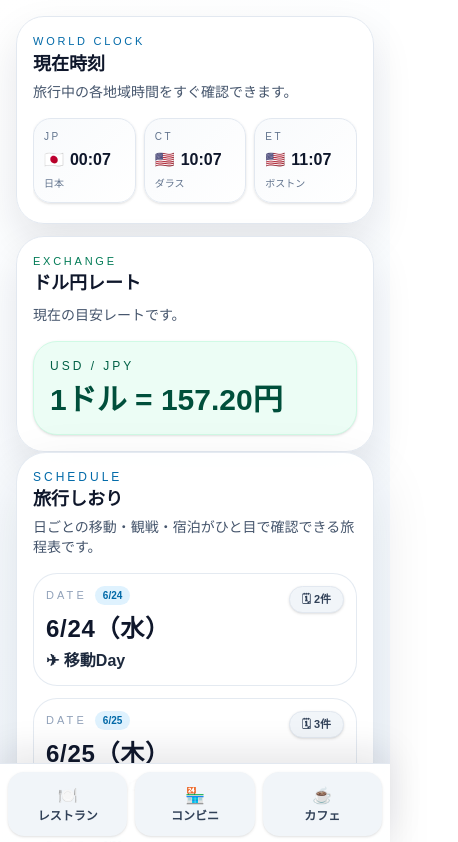
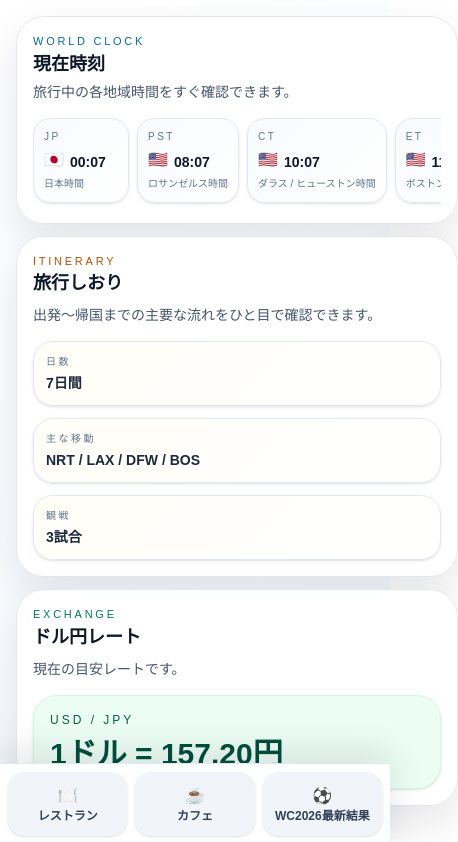
Before and after one commit to reemar1020-ai/WC2026tourapp, a Next.js app: page / in a window 390 px wide. Shown: the top 842 px of the page, 458 px wide, since content can reach past the window. Built offline with nearby package versions, Linux system fonts and the light colour scheme.

Commit message:
create mobile app ui

```diff
--- a/app/page.tsx
+++ b/app/page.tsx
@@ -30,206 +30,111 @@ const schedule: TravelDay[] = [
     date: "6/24",
     label: "移動Day",
     items: [
-      {
-        time: "17:00 [JP]",
-        title: "フライト",
-        kind: "✈ フライト",
-        location: "NRT",
-        memo: "18:40 [JP] NRT発 → 23:59 [CT] DFW着",
-      },
-      {
-        time: "時間未定",
-        title: "ホテル",
-        kind: "🏨 ホテル",
-        location: "場所未定",
-      },
+      { time: "15:40 [JP]", title: "NRT 第1ターミナル集合", kind: "集合", mapUrl: "https://maps.app.goo.gl/kYstFtFUcgC7KocZA" },
+      { time: "16:00 [JP]", title: "肉料理やきすきやんま", kind: "食事", mapUrl: "https://maps.app.goo.gl/P95nLJRHeAAJnLdM7" },
+      { time: "16:40 [JP]", title: "空港チェックイン 第1ターミナル", kind: "チェックイン" },
+      { time: "17:00〜18:00 [JP]", title: "ラウンジ", kind: "ラウンジ", memo: "軽食あり", url: "https://www.saisoncard.co.jp/creditcard/benefits-service/lounge/" },
+      { time: "18:10 [JP]", title: "搭乗準備", kind: "搭乗" },
+      { time: "18:40 [JP]", title: "フライト NRT → LAX", kind: "フライト", memo: "18:40 [JP] NRT発\n↓\n12:50 [PST] LAX着" },
+      { time: "12:50〜14:00 [PST]", title: "USA入国審査", kind: "入国審査" },
+      { time: "14:00〜16:00 [PST]", title: "LAX ターミナルB ラウンジ", kind: "ラウンジ", memo: "軽食あり" },
+      { time: "16:00〜17:00 [PST]", title: "国内線乗り換え移動", kind: "移動", memo: "LAX ターミナルB → ターミナル3" },
+      { time: "17:00 [PST]", title: "空港チェックイン", kind: "チェックイン", memo: "LAX ターミナル3" },
+      { time: "17:00〜18:15 [PST]", title: "ラウンジ", kind: "ラウンジ", memo: "軽食あり" },
+      { time: "18:30 [PST]", title: "搭乗ゲート", kind: "搭乗" },
+      { time: "18:53 [PST]", title: "フライト LAX → DFW", kind: "フライト", memo: "18:53 [PST] LAX発\n↓\n23:59 [CT] DFW着" },
+      { time: "25:00 [CT]", title: "ホテルチェックイン", kind: "ホテル", location: "Super 8 by Wyndham Irving/DFW Apt/North", mapUrl: "https://maps.app.goo.gl/suYUgd7VPLuMp2Qy9" },
     ],
   },
   {
     date: "6/25",
     label: "観戦Day1 ★",
     items: [
-      {
-        time: "〜18:00",
-        title: "自由時間",
-        kind: "🕒 自由時間",
-      },
-      {
-        time: "18:00 [CT]",
-        title: "JPN vs SWE",
-        kind: "⚽ 試合",
-        location: "AT&Tスタジアム",
-        venue: "会場: AT&Tスタジアム",
-        url: "https://www.fifa.com/ja/match-centre/match/17/285023/289273/400021471",
-        mapUrl: "https://maps.app.goo.gl/GWrpF7GaZuK4A11z6",
-      },
-      {
-        time: "時間未定",
-        title: "ホテル",
-        kind: "🏨 ホテル",
-        location: "場所未定",
-      },
+      { time: "8:00 [CT]", title: "朝食", kind: "食事" },
+      { time: "9:00〜13:00 [CT]", title: "Texas Card House", kind: "自由時間", mapUrl: "https://maps.app.goo.gl/5VP6x6zZBeonB2LcA" },
+      { time: "13:00 [CT]", title: "友達ピックアップ", kind: "移動" },
+      { time: "13:00 [CT]", title: "ランチ Texas Roadhouse", kind: "食事", mapUrl: "https://maps.app.goo.gl/39fidkkuZXzis9Fr5" },
+      { time: "16:00 [CT]", title: "入場", kind: "観光", venue: "AT&Tスタジアム", mapUrl: "https://maps.app.goo.gl/GWrpF7GaZuK4A11z6" },
+      { time: "18:00 [CT]", title: "キックオフ JPN vs SWE", kind: "試合", venue: "AT&Tスタジアム", url: "https://www.fifa.com/ja/match-centre/match/17/285023/289273/400021471", mapUrl: "https://maps.app.goo.gl/GWrpF7GaZuK4A11z6" },
+      { time: "21:00 [CT]", title: "ホテルチェックイン", kind: "ホテル", location: "Super 8 by Wyndham Irving/DFW Apt/North", mapUrl: "https://maps.app.goo.gl/suYUgd7VPLuMp2Qy9" },
     ],
   },
   {
     date: "6/26",
     label: "観戦Day2 ★",
     items: [
-      {
-        time: "6:00 [CT]",
-        title: "フライト",
-        kind: "✈ フライト",
-        location: "DFW → BOS",
-        memo: "07:05 [CT] DFW発 → 11:57 [ET] BOS着",
-      },
-      {
-        time: "12:00 [ET]",
-        title: "ランチ",
-        kind: "🍖 ランチ",
-      },
-      {
-        time: "13:00 [ET]〜14:00 [ET]",
-        title: "移動",
-        kind: "🚗 移動",
-      },
-      {
-        time: "15:00 [ET]",
-        title: "NOR vs FRA",
-        kind: "⚽ 試合",
-        location: "ジレットスタジアム",
-        venue: "会場: ジレットスタジアム",
-        url: "https://www.fifa.com/ja/match-centre/match/17/285023/289273/400021489",
-        mapUrl: "https://maps.app.goo.gl/CMtnP3nN18XTN1tm8",
-      },
-      {
-        time: "時間未定",
-        title: "ホテル",
-        kind: "🏨 ホテル",
-        location: "場所未定",
-      },
+      { time: "4:30 [CT]", title: "ホテルチェックアウト", kind: "ホテル" },
+      { time: "5:30 [CT]", title: "空港チェックイン", kind: "チェックイン", memo: "DFW ターミナルE", mapUrl: "https://maps.app.goo.gl/gKDHQDLEsCXWkV2V7" },
+      { time: "6:00 [CT]", title: "朝食 Drew Pearson's Sport 88", kind: "食事", mapUrl: "https://maps.app.goo.gl/oa4P6CnBCHLjGQRe8" },
+      { time: "6:45 [CT]", title: "搭乗ゲート", kind: "搭乗" },
+      { time: "07:05 [CT]", title: "フライト DFW → BOS", kind: "フライト", memo: "07:05 [CT] DFW発\n↓\n11:57 [ET] BOS着" },
+      { time: "12:30 [ET]", title: "移動", kind: "移動", memo: "Uber利用予定\n電車：要確認", options: [{ label: "シャトルバス検索", url: "https://www.google.com/search?q=BOS%E7%A9%BA%E6%B8%AF%E2%86%92Hampton+Inn+Boston+Logan+Airport+%E3%82%B7%E3%83%A3%E3%83%88%E3%83%AB%E3%83%90%E3%82%B9", buttonLabel: "シャトルバス検索" }] },
+      { time: "13:00 [ET]", title: "ホテルチェックイン", kind: "ホテル", location: "Hampton Inn Boston Logan Airport", mapUrl: "https://maps.app.goo.gl/kDtMLkQ859AKpLst7" },
+      { time: "13:00 [ET]", title: "移動", kind: "移動", memo: "Uber利用予定\n電車：要確認" },
+      { time: "14:00 [ET]", title: "入場", kind: "観光", venue: "ジレット・スタジアム", mapUrl: "https://maps.app.goo.gl/vM1JASkx3EV6YEDm8" },
+      { time: "15:00 [ET]", title: "キックオフ NOR vs FRA", kind: "試合", url: "https://www.fifa.com/ja/match-centre/match/17/285023/289273/400021489" },
+      { time: "19:00 [ET]", title: "夕食", kind: "食事" },
+      { time: "20:00 [ET]", title: "ホテル帰還", kind: "ホテル", location: "Hampton Inn Boston Logan Airport", mapUrl: "https://maps.app.goo.gl/kDtMLkQ859AKpLst7" },
     ],
   },
   {
     date: "6/27",
     label: "ボストン観光Day",
     items: [
-      {
-        time: "〜17:00 [ET]",
-        title: "自由時間",
-        kind: "🕒 自由時間",
-      },
-      {
-        time: "17:00 [ET]",
-        title: "フライト",
-        kind: "✈ フライト",
-        location: "BOS → DFW",
-        memo: "18:40 [ET] BOS発 → 21:57 [CT] DFW着",
-      },
-      {
-        time: "時間未定",
-        title: "ホテル",
-        kind: "🏨 ホテル",
-        location: "場所未定",
-      },
+      { time: "9:00 [ET]", title: "朝食 in ホテル", kind: "食事" },
+      { time: "11:00 [ET]", title: "ホテルチェックアウト", kind: "ホテル" },
+      { time: "11:00〜17:00 [ET]", title: "自由時間", kind: "自由時間" },
+      { time: "17:00 [ET]", title: "空港チェックイン", kind: "チェックイン", memo: "BOS ターミナルA", mapUrl: "https://maps.app.goo.gl/iqtrFWj1f9nY8A2KA" },
+      { time: "18:10 [ET]", title: "搭乗ゲート", kind: "搭乗" },
+      { time: "18:40 [ET]", title: "フライト BOS → DFW", kind: "フライト", memo: "18:40 [ET] BOS発\n↓\n21:57 [CT] DFW着" },
+      { time: "22:30 [CT]", title: "移動", kind: "移動", memo: "車（友達）" },
+      { time: "23:00 [CT]", title: "ホテルチェックイン", kind: "ホテル" },
     ],
   },
   {
     date: "6/28",
     label: "GOLF Day",
     items: [
-      {
-        time: "9:00 [CT]",
-        title: "Fort Worth Stockyards",
-        kind: "📍 観光",
-        mapUrl: "https://share.google/EqhKercWdOUAytMy1",
-      },
-      {
-        time: "11:30 [CT]",
-        title: "テキサスBBQランチ",
-        kind: "🍖 食事",
-        memo: "候補1：Cooper's Old Time Pit Bar-B-Que / 候補2：Riscky's BBQ",
-        options: [
-          { label: "候補1: Cooper's Old Time Pit Bar-B-Que", mapUrl: "https://maps.app.goo.gl/4KNGY568cF7hUXkP6", buttonLabel: "Google Maps" },
-          { label: "候補2: Riscky's BBQ", mapUrl: "https://share.google/I6RJ64x90zuvPkO4O", buttonLabel: "Google Maps" },
-        ],
-      },
-      {
-        time: "13:30 [CT]",
-        title: "ゴルフ",
-        kind: "⛳ ゴルフ",
-        options: [
-          { label: "Texas Star Golf Course", url: "https://texasstar.cps.golf/onlineresweb/search-teetime?TeeOffTimeMin=0&TeeOffTimeMax=23.999722222222225", buttonLabel: "予約ページ" },
-          { label: "Bear Creek Golf Club", url: "https://arcisgolf.com/clubs/bear_creek_golf_club/home?utm_source=chatgpt.com", buttonLabel: "予約ページ" },
-        ],
-      },
-      {
-        time: "20:00 [CT]",
-        title: "カジノ",
-        kind: "🎰 カジノ",
-        location: "Choctaw Casino & Resort",
-        mapUrl: "https://maps.app.goo.gl/yvPExBzpzikLH3Hy6",
-      },
-      {
-        time: "時間未定",
-        title: "ホテル",
-        kind: "🏨 ホテル",
-        location: "未定",
-      },
+      { time: "9:00 [CT]", title: "Fort Worth Stockyards", kind: "観光", mapUrl: "https://share.google/EqhKercWdOUAytMy1" },
+      { time: "11:30 [CT]", title: "テキサスBBQランチ", kind: "食事", memo: "候補1：Cooper's Old Time Pit Bar-B-Que\n候補2：Riscky's BBQ", options: [
+        { label: "Cooper's Old Time Pit Bar-B-Que", mapUrl: "https://maps.app.goo.gl/4KNGY568cF7hUXkP6", buttonLabel: "Google Maps" },
+        { label: "Riscky's BBQ", mapUrl: "https://share.google/I6RJ64x90zuvPkO4O", buttonLabel: "Google Maps" },
+      ] },
+      { time: "13:30 [CT]", title: "ゴルフ", kind: "ゴルフ", options: [
+        { label: "Texas Star Golf Course", url: "https://texasstar.cps.golf/onlineresweb/search-teetime?TeeOffTimeMin=0&TeeOffTimeMax=23.999722222222225", buttonLabel: "予約ページ" },
+        { label: "Bear Creek Golf Club", url: "https://arcisgolf.com/clubs/bear_creek_golf_club/home?utm_source=chatgpt.com", buttonLabel: "予約ページ" },
+        { label: "CEDAR CREST", url: "https://www.golfcedarcrest.com/book-a-tee-time", buttonLabel: "予約ページ" },
+      ] },
+      { time: "20:00 [CT]", title: "カジノ", kind: "カジノ", location: "Choctaw Casino & Resort", mapUrl: "https://maps.app.goo.gl/yvPExBzpzikLH3Hy6" },
+      { time: "時間未定", title: "ホテル", kind: "ホテル", memo: "未定" },
     ],
   },
   {
     date: "6/29",
     label: "観戦Day3 ★",
     items: [
-      {
-        time: "7:00 [CT]",
-        title: "移動",
-        kind: "🚗 移動",
-      },
-      {
-        time: "12:00 [CT]",
-        title: "F2位 vs C1位",
-        kind: "⚽ 試合",
-        location: "NRGスタジアム",
-        venue: "会場: NRGスタジアム",
-        url: "https://www.fifa.com/ja/match-centre/match/17/285023/289287/400021516",
-        mapUrl: "https://maps.app.goo.gl/312VEhN9cPtHE8Xa7",
-      },
+      { time: "7:00 [CT]", title: "レンタカーピック＆移動", kind: "移動" },
+      { time: "11:00 [CT]", title: "入場", kind: "観光", venue: "NRGスタジアム", mapUrl: "https://maps.app.goo.gl/312VEhN9cPtHE8Xa7" },
+      { time: "12:00 [CT]", title: "キックオフ F2位 vs C1位", kind: "試合", url: "https://www.fifa.com/ja/match-centre/match/17/285023/289287/400021516" },
+      { time: "16:00 [CT]", title: "ホテルチェックイン", kind: "ホテル", location: "Wingate by Wyndham Humble/HIA", mapUrl: "https://maps.app.goo.gl/a7tP5sipSTC28owc9" },
+      { time: "17:00 [CT]", title: "Space Center Houston", kind: "観光", mapUrl: "https://share.google/VNv9d4qSaUtCd9oOs" },
     ],
   },
   {
     date: "6/30",
     label: "帰国Day",
     items: [
-      {
-        time: "13:00 [CT]",
-        title: "Space Center Houston",
-        kind: "📍 観光",
-        mapUrl: "https://share.google/VNv9d4qSaUtCd9oOs",
-      },
-      {
-        time: "19:00 [CT]",
-        title: "フライト",
-        kind: "✈ フライト",
-        location: "IAH → HND",
-        memo: "20:12 [CT] IAH発 → 7/1（水）04:45 [JP] HND着",
-      },
-    ],
-  },
-  {
-    date: "7/1",
-    label: "予備日",
-    items: [
-      {
-        time: "終日",
-        title: "予備日",
-        kind: "📝 予備日",
-      },
+      { time: "9:30 [CT]", title: "空港チェックイン（しげじP）", kind: "チェックイン" },
+      { time: "11:00 [CT]", title: "搭乗ゲート（しげじP）", kind: "搭乗" },
+      { time: "11:35 [CT]", title: "フライト IAH → 日本", kind: "フライト", memo: "11:35 [CT] IAH発\n↓\n15:25 日本着" },
+      { time: "18:00 [CT]", title: "空港チェックイン（亮輔）", kind: "チェックイン", memo: "IAH ターミナルA", mapUrl: "https://maps.app.goo.gl/4RsQc9PJxjVWfFxw9" },
+      { time: "19:45 [CT]", title: "搭乗ゲート（亮輔）", kind: "搭乗" },
+      { time: "20:12 [CT]", title: "フライト IAH → HND", kind: "フライト", memo: "20:12 [CT] IAH発\n↓\n7/1（水）04:45 [JP] HND着" },
     ],
   },
 ];
 
-const nearbyCategories = ["レストラン", "コンビニ", "カフェ"] as const;
+const nearbyCategories = ["レストラン", "カフェ", "WC2026最新結果"] as const;
 
 const getDayThemeIcon = (label: string) => {
   if (/移動/.test(label)) return "✈";
@@ -245,27 +150,31 @@ const getDayThemeIcon = (label: string) => {
 const getItemIcon = (item: ScheduleItem) => {
   const text = `${item.title} ${item.kind ?? ""} ${item.venue ?? ""}`.toLowerCase();
 
+  if (/集合|チェックイン/.test(text)) return "📍";
+  if (/朝食|ランチ|夕食|食事|bbq/.test(text)) return "🍖";
+  if (/ラウンジ/.test(text)) return "☕";
+  if (/搭乗|搭乗ゲート|搭乗準備/.test(text)) return "🛫";
   if (/フライト|飛行機/.test(text)) return "✈";
+  if (/入国審査/.test(text)) return "🛂";
+  if (/移動|ピックアップ/.test(text)) return "🚗";
+  if (/ホテル/.test(text)) return "🏨";
+  if (/自由時間/.test(text)) return "🕒";
   if (/試合|vs/.test(text)) return "⚽";
-  if (/ホテル/.test(text)) return "🏨";
-  if (/ランチ|食事|bbq/.test(text)) return "🍖";
-  if (/移動/.test(text)) return "🚗";
-  if (/自由時間/.test(text)) return "🕒";
   if (/観光|stockyards|space center/.test(text)) return "📍";
   if (/ゴルフ/.test(text)) return "⛳";
   if (/カジノ/.test(text)) return "🎰";
-  if (/予備日/.test(text)) return "📝";
 
   return "📅";
 };
 
 const getActionLabel = (item: ScheduleItem, type: "url" | "map") => {
-  if (type === "map") return "Google Maps";
-
   const text = `${item.title} ${item.kind ?? ""}`.toLowerCase();
 
+  if (type === "map") return "Google Maps";
+  if (/ラウンジ/.test(text)) return "ラウンジ情報";
   if (/試合|vs/.test(text)) return "マッチ情報";
   if (/ゴルフ|予約/.test(text)) return "予約ページ";
+  if (/シャトル/.test(text)) return "シャトルバス検索";
 
   return "詳細を見る";
 };
@@ -288,6 +197,12 @@ export default function Home() {
   const [now, setNow] = useState<Date>(new Date());
   const usdJpyRate = 157.2;
 
+  const travelSummary = [
+    { label: "日数", value: "7日間" },
+    { label: "主な移動", value: "NRT / LAX / DFW / BOS" },
+    { label: "観戦", value: "3試合" },
+  ];
+
   useEffect(() => {
     const timer = window.setInterval(() => setNow(new Date()), 60_000);
 
@@ -295,9 +210,10 @@ export default function Home() {
   }, []);
 
   const timeZones = [
-    { label: "JP", flag: "🇯🇵", timeZone: "Asia/Tokyo" },
-    { label: "CT", flag: "🇺🇸", timeZone: "America/Chicago" },
-    { label: "ET", flag: "🇺🇸", timeZone: "America/New_York" },
+    { label: "JP", name: "日本時間", flag: "🇯🇵", timeZone: "Asia/Tokyo" },
+    { label: "PST", name: "ロサンゼルス時間", flag: "🇺🇸", timeZone: "America/Los_Angeles" },
+    { label: "CT", name: "ダラス / ヒューストン時間", flag: "🇺🇸", timeZone: "America/Chicago" },
+    { label: "ET", name: "ボストン時間", flag: "🇺🇸", timeZone: "America/New_York" },
   ] as const;
 
   const formatTime = (timeZone: string) =>
@@ -357,11 +273,15 @@ export default function Home() {
     );
   };
 
+  const openWorldCupResults = () => {
+    window.location.href = "https://www.google.com/search?q=%E3%83%AF%E3%83%BC%E3%83%AB%E3%83%89%E3%82%AB%E3%83%83%E3%83%97+2026";
+  };
+
   return (
     <main className="min-h-screen bg-[linear-gradient(160deg,#ffffff_0%,#f7fbff_35%,#edf4ff_100%)] text-slate-900">
       <section className="mx-auto flex min-h-screen w-full max-w-6xl flex-col pb-28">
         <section className="px-4 pt-4 sm:px-6 sm:pt-5">
-          <div className="grid gap-3 md:grid-cols-[1.2fr_0.8fr]">
+          <div className="grid gap-3 md:grid-cols-[1.15fr_0.95fr_0.9fr]">
             <article className="rounded-[28px] border border-slate-200 bg-white/95 p-4 shadow-[0_18px_40px_rgba(15,23,42,0.10)] backdrop-blur md:p-5">
               <div className="flex items-start justify-between gap-3">
                 <div>
@@ -371,19 +291,33 @@ export default function Home() {
                 </div>
               </div>
 
-              <div className="mt-4 flex gap-2 overflow-x-auto pb-1 [scrollbar-width:none] sm:gap-3 sm:overflow-visible">
+              <div className="mt-4 flex gap-2 overflow-x-auto pb-1 [scrollbar-width:none] sm:gap-3 sm:overflow-visible md:flex-nowrap md:overflow-visible">
                 {timeZones.map((item) => (
                   <article
                     key={item.label}
-                    className="min-w-[96px] flex-1 rounded-[18px] border border-slate-200 bg-[linear-gradient(135deg,#f8fafc_0%,#ffffff_100%)] p-2.5 shadow-sm sm:min-w-0"
+                    className="min-w-[96px] shrink-0 rounded-[18px] border border-slate-200 bg-[linear-gradient(135deg,#f8fafc_0%,#ffffff_100%)] p-2.5 shadow-sm sm:min-w-0 sm:flex-1"
                   >
                     <p className="text-[10px] uppercase tracking-[0.25em] text-slate-500">{item.label}</p>
                     <div className="mt-1 flex items-end gap-1.5">
                       <span className="text-base font-black text-slate-900">{item.flag}</span>
-                      <span className="text-base font-black text-slate-900">{formatTime(item.timeZone)}</span>
+                      <span className="text-sm font-black text-slate-900 sm:text-base">{formatTime(item.timeZone)}</span>
                     </div>
-                    <p className="mt-1 text-[10px] leading-4 text-slate-500">{item.label === "JP" ? "日本" : item.label === "CT" ? "ダラス" : "ボストン"}</p>
+                    <p className="mt-1 text-[10px] leading-4 text-slate-500">{item.name}</p>
                   </article>
+                ))}
+              </div>
+            </article>
+
+            <article className="rounded-[28px] border border-slate-200 bg-white/95 p-4 shadow-[0_18px_40px_rgba(15,23,42,0.10)] backdrop-blur md:p-5">
+              <p className="text-[11px] uppercase tracking-[0.25em] text-amber-700">Itinerary</p>
+              <h2 className="text-lg font-bold text-slate-900">旅行しおり</h2>
+              <p className="mt-2 text-sm text-slate-600">出発〜帰国までの主要な流れをひと目で確認できます。</p>
+              <div className="mt-4 space-y-3">
+                {travelSummary.map((item) => (
+                  <div key={item.label} className="rounded-[20px] border border-slate-200 bg-[linear-gradient(135deg,#fffef7_0%,#ffffff_100%)] p-3 shadow-sm">
+                    <p className="text-[10px] uppercase tracking-[0.25em] text-slate-500">{item.label}</p>
+                    <p className="mt-1 text-sm font-semibold text-slate-800">{item.value}</p>
+                  </div>
                 ))}
               </div>
             </article>
@@ -577,10 +511,10 @@ export default function Home() {
             <button
               key={category}
               type="button"
-              onClick={() => openNearbySearch(category)}
+              onClick={() => (category === "WC2026最新結果" ? openWorldCupResults() : openNearbySearch(category))}
               className="flex flex-1 flex-col items-center rounded-2xl bg-slate-100 px-2 py-3 text-xs font-black text-slate-700 shadow-sm transition hover:-translate-y-0.5 hover:bg-emerald-100 hover:text-emerald-800 sm:px-3 sm:py-3 sm:text-sm"
             >
-              <span className="text-base">{category === "レストラン" ? "🍽️" : category === "コンビニ" ? "🏪" : "☕"}</span>
+              <span className="text-base">{category === "レストラン" ? "🍽️" : category === "WC2026最新結果" ? "⚽" : "☕"}</span>
               <span>{category}</span>
             </button>
           ))}
```
